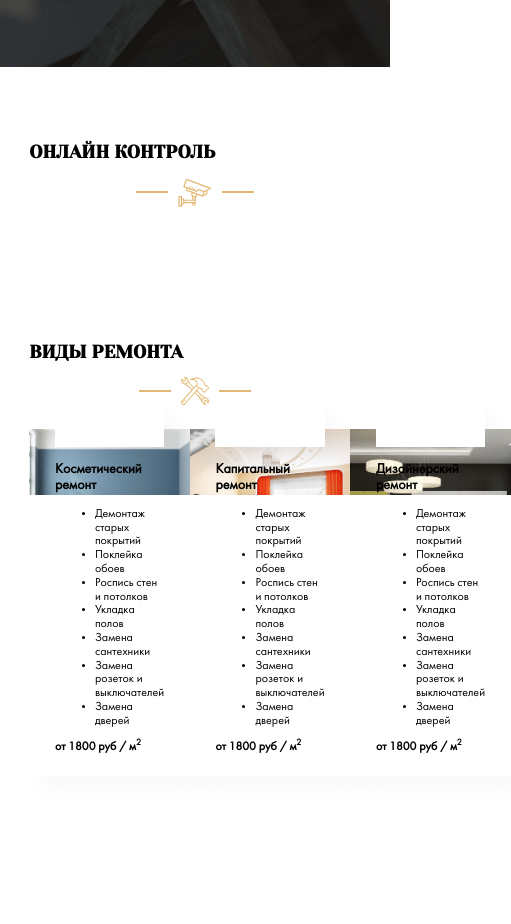
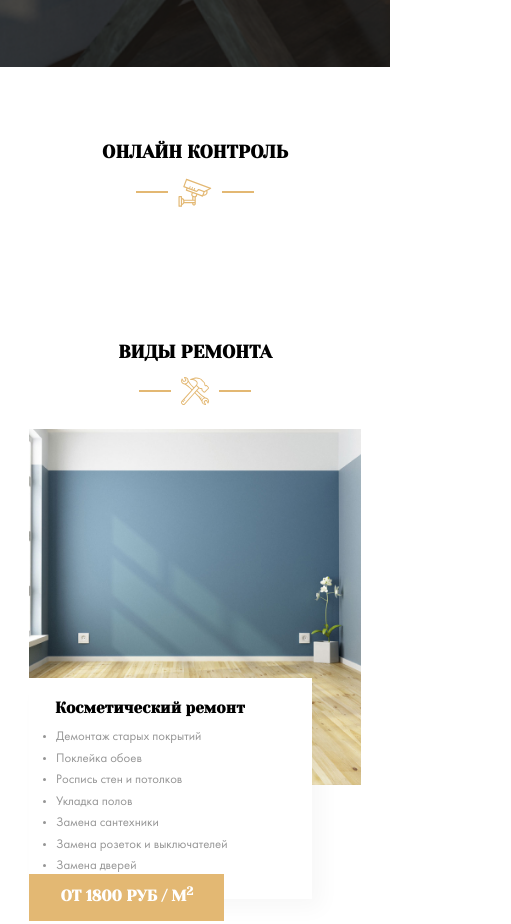
Before and after one commit to korGlush/Design, a plain HTML site: page index.html in a window 390 px wide. Shown: the part 777-1701 px from the top of the page, 511 px wide, since content can reach past the window. Before the commit the page ends 1613 px from the top, so only its background shows below. Drawn offline with Linux system fonts and the light colour scheme; files whose address does not match are found by name.

Commit message:
Add files via upload

```diff
--- a/index.html
+++ b/index.html
@@ -68,17 +68,14 @@
                         Виды ремонта
                     </h2>
                     <div class="section-title__img">
-                        <img src="img/repair.svg" alt="repair">
+                        <img src="img/repair.svg" alt="repear">
                     </div>
                 </div>
-
-            <!-- /.container -->
                     <div class="row">
                         <div class="col">
                             <div class="card types__card">
                                 <img src="img/types/type-1.jpg" alt="Косметический ремонт" class="card__image">
                                 <div class="card__text">
-                            <h3 class="card__text">
                                     <h3 class="card__title">Косметический ремонт</h3>
                                     <!-- /.card__title -->
                                     <ul class="card__list">
@@ -99,11 +96,8 @@
                                     </ul>
                                     <!-- /.card__list -->
                                     <strong class="card__pricetag">
-                                    от 1800 руб / м<sup>2</sup>
+                                        от 1800 руб / m<sup>2</sup>
                                     </strong>
-                                <!-- /.card__pricetag -->
-                            </h3>
-                            <!-- /.card__text -->
                                 </div>
                                 <!-- /.card__text -->
                             </div>
@@ -112,9 +106,8 @@
                         <!-- /.col -->
                         <div class="col">
                             <div class="card types__card">
-                        <img src="img/types/type-2.jpg" alt="Капитальный ремонт" class="card__image">
+                                <img src="img/types/type-2.jpg" alt="" class="card__image">
                                 <div class="card__text">
-                            <h3 class="card__text">
                                     <h3 class="card__title">Капитальный ремонт</h3>
                                     <!-- /.card__title -->
                                     <ul class="card__list">
@@ -135,11 +128,8 @@
                                     </ul>
                                     <!-- /.card__list -->
                                     <strong class="card__pricetag">
-                                    от 1800 руб / м<sup>2</sup>
+                                        от 1800 руб / m <sup>2</sup>
                                     </strong>
-                                <!-- /.card__pricetag -->
-                            </h3>
-                            <!-- /.card__text -->
                                 </div>
                                 <!-- /.card__text -->
                             </div>
@@ -150,8 +140,7 @@
                             <div class="card types__card">
                                 <img src="img/types/type-3.jpg" alt="Дизайнерский ремонт" class="card__image">
                                 <div class="card__text">
-                            <h3 class="card__text">
-                                <h3 class="card__title">Дизайнерский ремонт</h3>
+                                    <h3 class="card__title">Дизайнерский ремонт </h3>
                                     <!-- /.card__title -->
                                     <ul class="card__list">
                                         <li class="card__item">Демонтаж старых покрытий</li>
@@ -171,11 +160,8 @@
                                     </ul>
                                     <!-- /.card__list -->
                                     <strong class="card__pricetag">
-                                    от 1800 руб / м<sup>2</sup>
+                                        от 1800 руб / m<sup>2</sup>
                                     </strong>
-                                <!-- /.card__pricetag -->
-                            </h3>
-                            <!-- /.card__text -->
                                 </div>
                                 <!-- /.card__text -->
                             </div>
@@ -185,7 +171,10 @@
                     </div>
                     <!-- /.row -->
                 </div>
+            </div>
+            <!-- /.container -->
         </section>
+        <!-- /.section types -->
         <!-- /.section types -->
     </main>
 </body>
--- a/sass/_settings.sass
+++ b/sass/_settings.sass
@@ -12,7 +12,7 @@ body
 .section
     padding: 60px 0
     &-title
-        text-align: cente
+        text-align: center
         text-transform: uppercase
         font-family: 'Yeseva One', cursive
         &__img
--- a/sass/templates/_types.sass
+++ b/sass/templates/_types.sass
@@ -7,50 +7,50 @@
     justify-content: space-between
 .col
     flex-basis: 32%
-    .card
-        &__text
-            position: relative
-            max-width: 23.6rem
-            margin: 0 auto
-            margin-top: -9.3rem
-            padding: 1.79rem 2.14rem
-            background-color: #fff
-            box-shadow: 10px 10px 20px rgba(0, 0, 0, 0.03)
-            &__title
-                font-family: 'Yeseva One', cursive
-                font-size: 1.29rem
-                margin-top: 0
-                margin-bottom: 0.8rem
-                &__list
-                    padding: 0 0 0 0.1rem
-                    margin: 0
-                    font-size: 1.07rem
-                    line-height: 1.79rem
-                    color:  $secondary
-                    margim-bottom: 2.5rem
-                    &__pricetag
-                      position: absolute
-                      left: 0
-                      bottom: -1.79rem
-                      font-size: 1.29rem
-                      font-family: 'Yeseva One', cursive
-                      text-transform: uppercase
-                      background-color: $primary
-                      color: $light
-                      padding: 1.214rem 2.6rem
-                      @media screen and (max-width:570px)
-                          .row
-                              flex-direction: column
-                              align-items: center
-                           .types
-                              &__card
-                                  margin-bottom: 5rem
-                            .card
-                                &__text
-                                    margin-left: 0
-                            .design
-                                background-color: $dark
-                                &__section-title
-                                    color: $light
-                                &__card
-                                    margin-bottom: 5.7rem
+.card
+    &__text
+        position: relative
+        max-width: 23.6rem
+        margin: 0 auto
+        margin-top: -9.3rem
+        padding: 1.79rem 2.14rem
+        background-color: #fff
+        box-shadow: 10px 10px 20px rgba(0, 0, 0, 0.03)
+    &__title
+        font-family: 'Yeseva One', cursive
+        font-size: 1.29rem
+        margin-top: 0
+        margin-bottom: 0.8rem
+    &__list
+        padding: 0 0 0 0.1rem
+        margin: 0
+        font-size: 1.07rem
+        line-height: 1.79rem
+        color:  $secondary
+        margim-bottom: 2.5rem
+    &__pricetag
+        position: absolute
+        left: 0
+        bottom: -1.79rem
+        font-size: 1.29rem
+        font-family: 'Yeseva One', cursive
+        text-transform: uppercase
+        background-color: $primary
+        color: $light
+        padding: 1.214rem 2.6rem
+// @media screen and (max-width:570px)
+//     .row
+//     flex-direction: column
+//     align-items: center
+//     .types
+//         &__card
+//         margin-bottom: 5rem
+//     .card
+//         &__text
+//         margin-left: 0
+//     .design
+//     background-color: $dark
+//         &__section-title
+//             color: $light
+//             &__card
+//             margin-bottom: 5.7rem
```
Also changed, not shown: sass/_media.sass (+16 -16 lines), css/style.css, 1 other file. Lines whose indentation alone changed are shown as unchanged.
